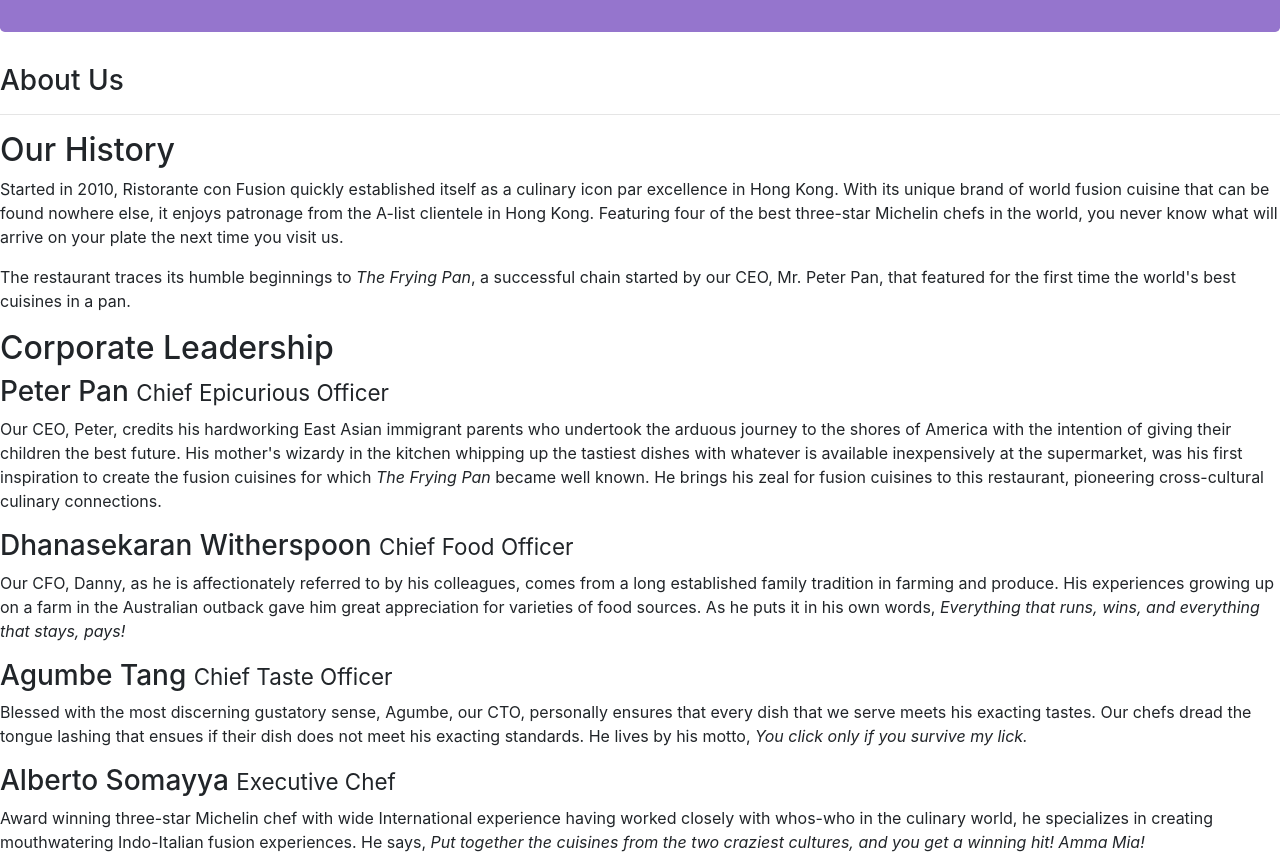
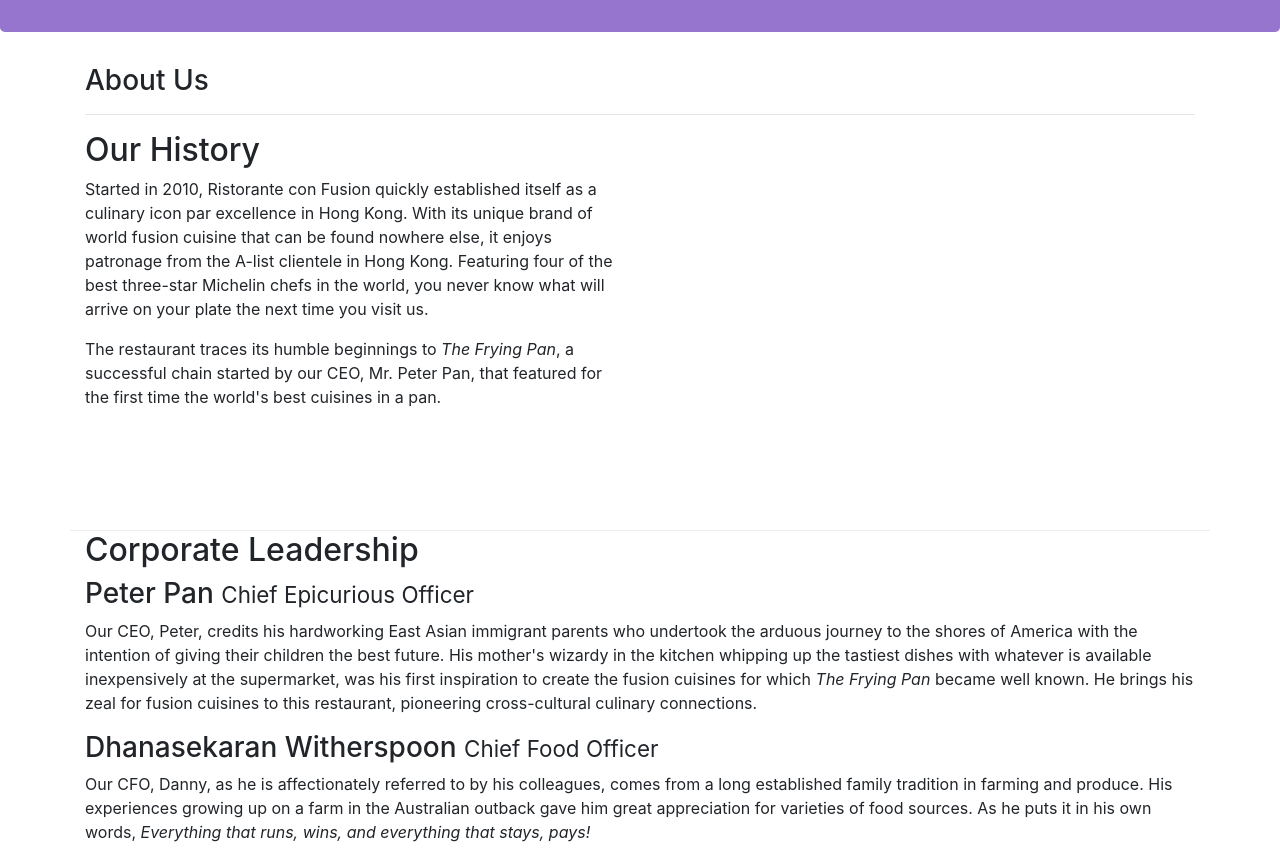
Before and after one commit to abdullah-ozbek/bootstrap_application, a website: page aboutus.html in a window 1280 px wide. Shown: the part 240-1097 px from the top of the page. Drawn offline with nearby package versions, Linux system fonts and the light colour scheme.

Commit message:
Assignment 1

```diff
--- a/aboutus.html
+++ b/aboutus.html
@@ -30,16 +30,16 @@
         </div>
     </header>
 
-    <div>
-        <div>
-            <div>
+    <div class="container">
+        <div class="row ">
+            <div class="col-sm-12">
                <h3>About Us</h3>
                <hr>
             </div>
         </div>
 
-        <div>
-            <div>
+        <div class="row row-content">
+            <div  class="col-sm-6 ">
                 <h2>Our History</h2>
                 <p>Started in 2010, Ristorante con Fusion quickly established itself as a culinary icon par excellence in Hong Kong. With its unique brand of world fusion cuisine that can be found nowhere else, it enjoys patronage from the A-list clientele in Hong Kong.  Featuring four of the best three-star Michelin chefs in the world, you never know what will arrive on your plate the next time you visit us.</p>
                 <p>The restaurant traces its humble beginnings to <em>The Frying Pan</em>, a successful chain started by our CEO, Mr. Peter Pan, that featured for the first time the world's best cuisines in a pan.</p>
@@ -49,17 +49,17 @@
         </div>
 
 
-        <div>
-            <div>
+        <div class="row">
+            <div  class="col-sm-12">
                 <h2>Corporate Leadership</h2>
                 <h3>Peter Pan <small>Chief Epicurious Officer</small></h3>
-                <p>Our CEO, Peter, credits his hardworking East Asian immigrant parents who undertook the arduous journey to the shores of America with the intention of giving their children the best future. His mother's wizardy in the kitchen whipping up the tastiest dishes with whatever is available inexpensively at the supermarket, was his first inspiration to create the fusion cuisines for which <em>The Frying Pan</em> became well known. He brings his zeal for fusion cuisines to this restaurant, pioneering cross-cultural culinary connections.</p>
+                <p class="d-none d-sm-block">Our CEO, Peter, credits his hardworking East Asian immigrant parents who undertook the arduous journey to the shores of America with the intention of giving their children the best future. His mother's wizardy in the kitchen whipping up the tastiest dishes with whatever is available inexpensively at the supermarket, was his first inspiration to create the fusion cuisines for which <em>The Frying Pan</em> became well known. He brings his zeal for fusion cuisines to this restaurant, pioneering cross-cultural culinary connections.</p>
                 <h3>Dhanasekaran Witherspoon <small>Chief Food Officer</small></h3>
-                <p>Our CFO, Danny, as he is affectionately referred to by his colleagues, comes from a long established family tradition in farming and produce. His experiences growing up on a farm in the Australian outback gave him great appreciation for varieties of food sources. As he puts it in his own words, <em>Everything that runs, wins, and everything that stays, pays!</em></p>
+                <p class="d-none d-sm-block">Our CFO, Danny, as he is affectionately referred to by his colleagues, comes from a long established family tradition in farming and produce. His experiences growing up on a farm in the Australian outback gave him great appreciation for varieties of food sources. As he puts it in his own words, <em>Everything that runs, wins, and everything that stays, pays!</em></p>
                 <h3>Agumbe Tang <small>Chief Taste Officer</small></h3>
-                <p>Blessed with the most discerning gustatory sense, Agumbe, our CTO, personally ensures that every dish that we serve meets his exacting tastes. Our chefs dread the tongue lashing that ensues if their dish does not meet his exacting standards. He lives by his motto, <em>You click only if you survive my lick.</em></p>
+                <p class="d-none d-sm-block">Blessed with the most discerning gustatory sense, Agumbe, our CTO, personally ensures that every dish that we serve meets his exacting tastes. Our chefs dread the tongue lashing that ensues if their dish does not meet his exacting standards. He lives by his motto, <em>You click only if you survive my lick.</em></p>
                 <h3>Alberto Somayya <small>Executive Chef</small></h3>
-                <p>Award winning three-star Michelin chef with wide International experience having worked closely with whos-who in the culinary world, he specializes in creating mouthwatering Indo-Italian fusion experiences. He says, <em>Put together the cuisines from the two craziest cultures, and you get a winning hit! Amma Mia!</em></p>
+                <p class="d-none d-sm-block">Award winning three-star Michelin chef with wide International experience having worked closely with whos-who in the culinary world, he specializes in creating mouthwatering Indo-Italian fusion experiences. He says, <em>Put together the cuisines from the two craziest cultures, and you get a winning hit! Amma Mia!</em></p>
             </div>
        </div>
 
```
